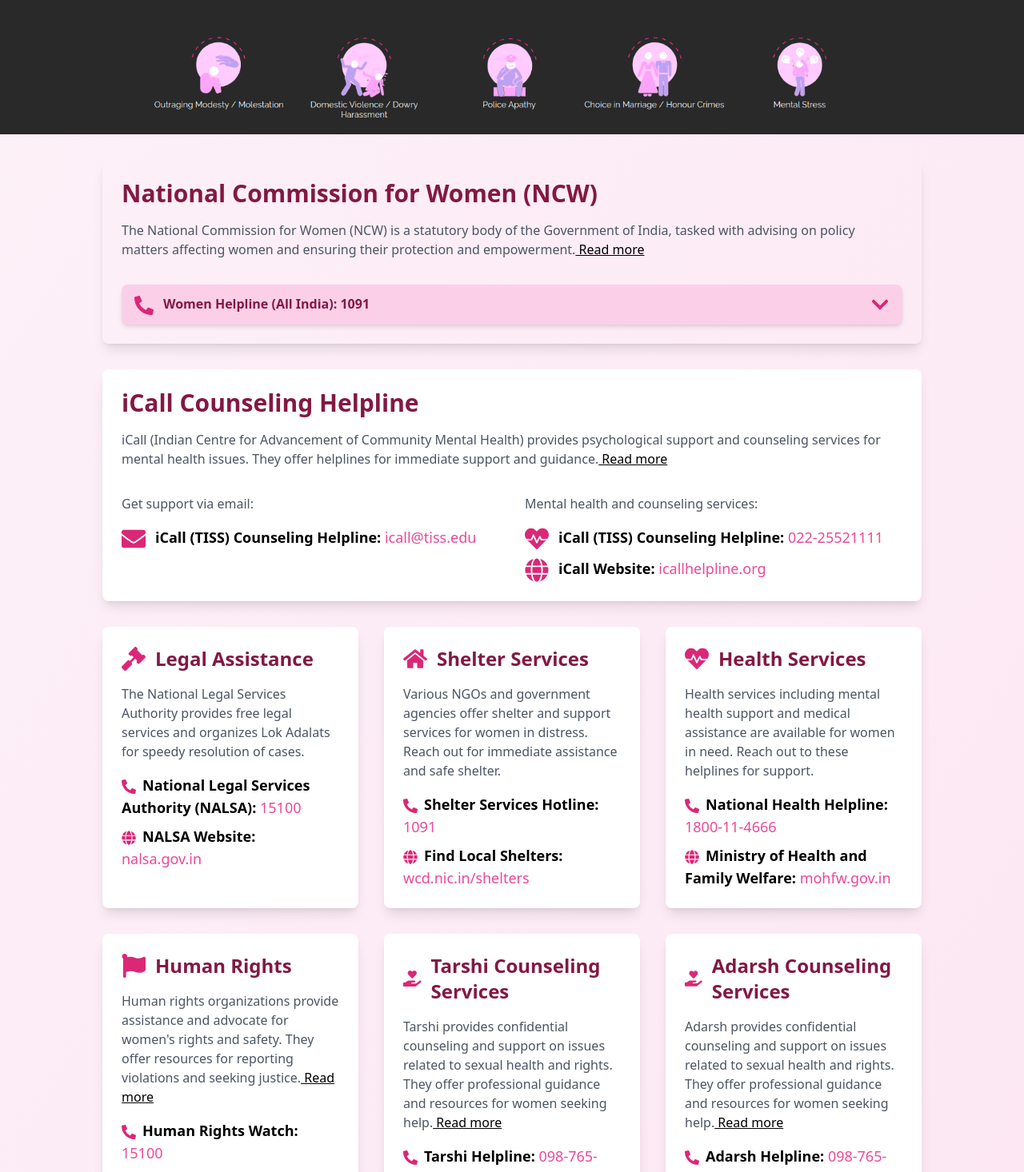
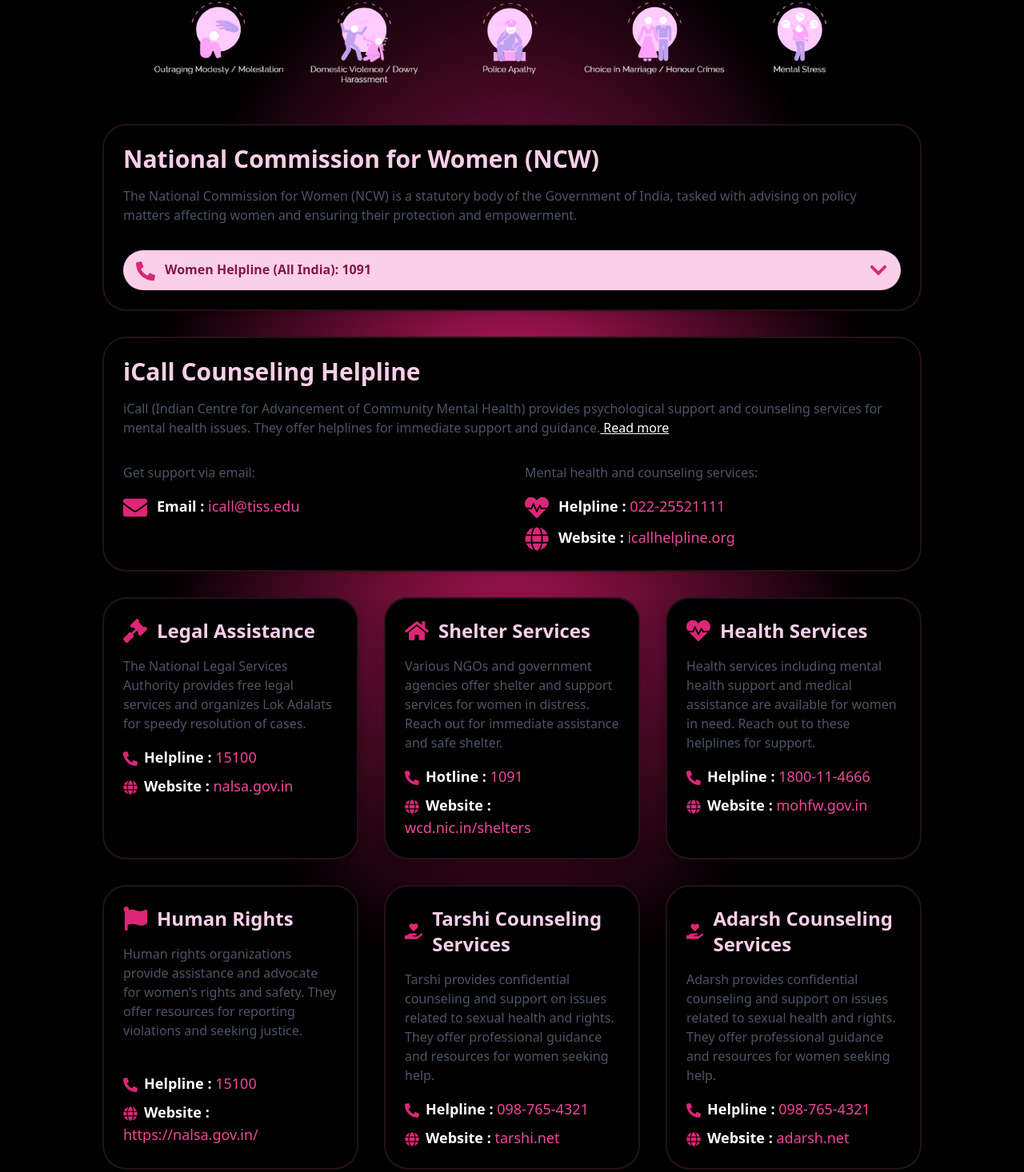
Before and after one commit to KajalDeore04/stree, a React (Vite) app in the folder client/: page /helpline in a window 1280 px wide. Shown: the part 416-1882 px from the top of the page at 80% size. Built offline with nearby package versions, Linux system fonts and the light colour scheme; no server answers.

Commit message:
ui changes

```diff
--- a/client/src/pages/Helpline.jsx
+++ b/client/src/pages/Helpline.jsx
@@ -10,24 +10,22 @@
 
   return (
     <>
-      <div className="min-h-screen w-full bg-gradient-to-br from-pink-50 to-pink-100 py-10">
+      <div className="min-h-screen w-full bg-[radial-gradient(ellipse_at_center,_var(--tw-gradient-stops))] from-pink-700 via-black to-black py-10">
         <div className="max-w-7xl mx-auto text-center py-12">
-          <h1 className="text-4xl font-bold text-pink-900">Women&apos;s Safety & Helpline Services in India</h1>
-          <p className="mt-4 text-lg text-gray-600">
-            A resource page to help women in India get access to emergency contact numbers, legal assistance, counseling services, and much more.
-          </p>
+          <h1 className="text-4xl font-bold text-pink-200">Women&apos;s Safety & Helpline Services in India</h1>
+
         </div>
 
         <img
           src="/issues.png"
-          className="w-full h-auto object-cover mx-auto mb-8"
+          className="w-full h-auto object-cover mx-auto mb-8 "
           alt="Issues"
         />
 
         {/* Helplines */}
-        <div className="max-w-5xl mx-auto p-6 rounded-lg shadow-lg hover:shadow-2xl hover:bg-pink-50 transform transition duration-300 ease-in-out hover:scale-100 mb-8">
+        <div className="border-pink-400 border-2 border-opacity-15 hover:border-opacity-55 rounded-[30px] bg-black max-w-5xl mx-auto p-6  shadow-lg hover:shadow-2xl  transform transition duration-300 ease-in-out hover:scale-100 mb-8">
           <div className=" mb-8">
-            <h2 className="text-3xl font-semibold text-pink-900">National Commission for Women (NCW)</h2>
+            <h2 className="text-3xl font-semibold text-pink-200">National Commission for Women (NCW)</h2>
             <p className="mt-4 text-gray-600">
               The National Commission for Women (NCW) is a statutory body of the Government of India, tasked with advising on policy matters affecting women and ensuring their protection and empowerment.
               <a href="http://www.ncw.nic.in/helplines" className="text-black underline hover:no-underline hover:text-pink-800"> Read more</a>
@@ -35,7 +33,7 @@
           </div>
           <div className="relative">
             <button
-              className="flex items-center justify-between w-full text-left bg-pink-200 px-4 py-3 rounded-lg text-pink-900 font-semibold shadow-md"
+              className="flex items-center justify-between w-full text-left bg-pink-200 px-4 py-3 rounded-[30px] text-pink-900 font-semibold shadow-md"
               onClick={toggleDropdown}
             >
               <span><FaPhoneAlt className="text-pink-600 text-2xl mr-3 inline-block" aria-label="Phone icon" />Women Helpline (All India): 1091</span>
@@ -43,12 +41,12 @@
             </button>
 
             {isDropdownOpen && (
-              <div className="bg-white mt-4 rounded-lg shadow-lg p-4">
+              <div className="bg-black mt-4 rounded-lg shadow-lg p-4">
                 <ul className="space-y-2 text-md">
-                  <li><FaPhoneAlt className="text-gray-600 mr-2 inline-block" /> <strong>National Emergency Number:</strong> <a href="tel:112" className="text-pink-500">112</a></li>
-                  <li><FaPhoneAlt className="text-gray-600 mr-2 inline-block" /> <strong>Police:</strong> <a href="tel:100" className="text-pink-500">100</a></li>
-                  <li><FaPhoneAlt className="text-gray-600 mr-2 inline-block" /> <strong>Delhi Women Helpline:</strong> <a href="tel:181" className="text-pink-500">181</a></li>
-                  <li><FaPhoneAlt className="text-gray-600 mr-2 inline-block" /> <strong>Domestic Abuse Helpline:</strong> <a href="tel:181" className="text-pink-500">181</a></li>
+                  <li><FaPhoneAlt className="text-gray-600 mr-2 inline-block" /> <strong className='text-white' >National Emergency Number:</strong> <a href="tel:112" className="text-pink-500">112</a></li>
+                  <li><FaPhoneAlt className="text-gray-600 mr-2 inline-block" /> <strong className='text-white' >Police:</strong> <a href="tel:100" className="text-pink-500">100</a></li>
+                  <li><FaPhoneAlt className="text-gray-600 mr-2 inline-block" /> <strong className='text-white'>Delhi Women Helpline:</strong> <a href="tel:181" className="text-pink-500">181</a></li>
+                  <li><FaPhoneAlt className="text-gray-600 mr-2 inline-block" /> <strong className='text-white' >Domestic Abuse Helpline:</strong> <a href="tel:181" className="text-pink-500">181</a></li>
                   </ul>
                 <p className="mt-4 text-sm text-gray-400">Other helplines:</p>
                 <ul className="mt-2 space-y-1 text-sm text-gray-400">
@@ -62,26 +60,26 @@
         </div>
 
         {/* Counseling */}
-        <div className="bg-white max-w-5xl mx-auto p-6 rounded-lg shadow-lg hover:shadow-2xl hover:bg-pink-50 transform transition duration-300 ease-in-out hover:scale-100 mb-8">
+        <div className="border-pink-400 border-2 border-opacity-15 hover:border-opacity-55 rounded-[30px] bg-black  max-w-5xl mx-auto p-6  shadow-lg hover:shadow-2xl transform transition duration-300 ease-in-out hover:scale-100 mb-8">
           <div className=" mb-8">
-            <h2 className="text-3xl font-semibold text-pink-900">iCall Counseling Helpline</h2>
+            <h2 className="text-3xl font-semibold text-pink-200">iCall Counseling Helpline</h2>
             <p className="mt-4 text-gray-600">
               iCall (Indian Centre for Advancement of Community Mental Health) provides psychological support and counseling services for mental health issues. They offer helplines for immediate support and guidance.
-              <a href="https://icallhelpline.org" className="text-black underline hover:no-underline hover:text-pink-800"> Read more</a>
+              <a href="https://icallhelpline.org" className="text-white underline hover:no-underline hover:text-pink-800"> Read more</a>
             </p>
           </div>
           <div className="grid grid-cols-1 md:grid-cols-2 lg:grid-cols-2 gap-8">
             <div>
               <p className="text-gray-600">Get support via email:</p>
               <ul className="mt-4 space-y-2 text-lg">
-                <li><strong><FaEnvelope className="text-pink-600 text-3xl mr-3 inline-block" aria-label="Email icon" />iCall (TISS) Counseling Helpline:</strong> <a href="mailto:icall@tiss.edu" className="text-pink-500">icall@tiss.edu</a></li>
+                <li><strong className='text-white' ><FaEnvelope className="text-pink-600 text-3xl mr-3 inline-block" aria-label="Email icon" />Email : </strong> <a href="mailto:icall@tiss.edu" className="text-pink-500">icall@tiss.edu</a></li>
               </ul>
             </div>
             <div>
               <p className="text-gray-600">Mental health and counseling services:</p>
               <ul className="mt-4 space-y-2 text-lg">
-                <li><strong><FaHeartbeat className="text-pink-600 text-3xl mr-3 inline-block" aria-label="Heart icon" />iCall (TISS) Counseling Helpline:</strong> <a href="tel:02225521111" className="text-pink-500">022-25521111</a></li>
-                <li><strong><FaGlobe className="text-pink-600 text-3xl mr-3 inline-block" aria-label="Globe icon" />iCall Website:</strong> <a href="https://icallhelpline.org" className="text-pink-500" target="_blank" rel="noopener noreferrer">icallhelpline.org</a></li>
+                <li><strong className='text-white' ><FaHeartbeat className="text-pink-600 text-3xl mr-3 inline-block" aria-label="Heart icon" />Helpline :</strong> <a href="tel:02225521111" className="text-pink-500">022-25521111</a></li>
+                <li><strong className='text-white' ><FaGlobe className="text-pink-600 text-3xl mr-3 inline-block" aria-label="Globe icon" />Website :</strong> <a href="https://icallhelpline.org" className="text-pink-500" target="_blank" rel="noopener noreferrer">icallhelpline.org</a></li>
               </ul>
             </div>
           </div>
@@ -89,80 +87,80 @@
 
         <div className="max-w-5xl mx-auto grid grid-cols-1 md:grid-cols-2 lg:grid-cols-3 gap-8 mt-8">
           {/* Legal Assistance */}
-          <div className="bg-white p-6 rounded-lg shadow-lg hover:shadow-2xl hover:bg-pink-50 transform transition duration-300 ease-in-out hover:scale-100 mx-auto">
+          <div className="border-pink-400 border-2 border-opacity-15 hover:border-opacity-55 rounded-[30px] bg-black p-6  shadow-lg hover:shadow-2xl  transform transition duration-300 ease-in-out hover:scale-100 mx-auto">
             <div className="flex items-center mb-4">
               <FaGavel className="text-pink-600 text-3xl mr-3" aria-label="Gavel icon" />
-              <h2 className="text-2xl font-semibold text-pink-900">Legal Assistance</h2>
+              <h2 className="text-2xl font-semibold text-pink-200">Legal Assistance</h2>
             </div>
             <p className="text-gray-600">The National Legal Services Authority provides free legal services and organizes Lok Adalats for speedy resolution of cases.</p>
             <ul className="mt-4 space-y-2 text-lg">
-              <li><FaPhoneAlt className="text-pink-600 mr-2 inline-block" /><strong>National Legal Services Authority (NALSA):</strong> <a href="tel:15100" className="text-pink-500">15100</a></li>
-              <li><FaGlobe className="text-pink-600 mr-2 inline-block" /><strong>NALSA Website:</strong> <a href="https://nalsa.gov.in" className="text-pink-500" target="_blank" rel="noopener noreferrer">nalsa.gov.in</a></li>
+              <li><FaPhoneAlt className="text-pink-600 mr-2 inline-block" /><strong className='text-white'>Helpline :</strong> <a href="tel:15100" className="text-pink-500">15100</a></li>
+              <li><FaGlobe className="text-pink-600 mr-2 inline-block" /><strong className='text-white'>Website :</strong> <a href="https://nalsa.gov.in" className="text-pink-500" target="_blank" rel="noopener noreferrer">nalsa.gov.in</a></li>
             </ul>
           </div>
 
           {/* Shelter Services */}
-          <div className="bg-white p-6 rounded-lg shadow-lg hover:shadow-2xl hover:bg-pink-50 transform transition duration-300 ease-in-out hover:scale-100 mx-auto">
+          <div className="border-pink-400 border-2 border-opacity-15 hover:border-opacity-55 rounded-[30px] bg-black p-6  shadow-lg hover:shadow-2xl transform transition duration-300 ease-in-out hover:scale-100 mx-auto">
             <div className="flex items-center mb-4">
               <FaHome className="text-pink-600 text-3xl mr-3" aria-label="Home icon" />
-              <h2 className="text-2xl font-semibold text-pink-900">Shelter Services</h2>
+              <h2 className="text-2xl font-semibold text-pink-200">Shelter Services</h2>
             </div>
             <p className="text-gray-600">Various NGOs and government agencies offer shelter and support services for women in distress. Reach out for immediate assistance and safe shelter.</p>
             <ul className="mt-4 space-y-2 text-lg">
-              <li><FaPhoneAlt className="text-pink-600 mr-2 inline-block" /><strong>Shelter Services Hotline:</strong> <a href="tel:1091" className="text-pink-500">1091</a></li>
-              <li><FaGlobe className="text-pink-600 mr-2 inline-block" /><strong>Find Local Shelters:</strong> <a href="https://www.wcd.nic.in/shelters" className="text-pink-500" target="_blank" rel="noopener noreferrer">wcd.nic.in/shelters</a></li>
+              <li><FaPhoneAlt className="text-pink-600 mr-2 inline-block" /><strong className='text-white'>Hotline :</strong> <a href="tel:1091" className="text-pink-500">1091</a></li>
+              <li><FaGlobe className="text-pink-600 mr-2 inline-block" /><strong className='text-white'>Website :</strong> <a href="https://www.wcd.nic.in/shelters" className="text-pink-500" target="_blank" rel="noopener noreferrer">wcd.nic.in/shelters</a></li>
             </ul>
           </div>
 
           {/* Health Services */}
-          <div className="bg-white p-6 rounded-lg shadow-lg hover:shadow-2xl hover:bg-pink-50 transform transition duration-300 ease-in-out hover:scale-100 mx-auto">
+          <div className="border-pink-400 border-2 border-opacity-15 hover:border-opacity-55 rounded-[30px] bg-black p-6  shadow-lg hover:shadow-2xl  transform transition duration-300 ease-in-out hover:scale-100 mx-auto">
             <div className="flex items-center mb-4">
               <FaHeartbeat className="text-pink-600 text-3xl mr-3" aria-label="Heartbeat icon" />
-              <h2 className="text-2xl font-semibold text-pink-900">Health Services</h2>
+              <h2 className="text-2xl font-semibold text-pink-200">Health Services</h2>
             </div>
             <p className="text-gray-600">Health services including mental health support and medical assistance are available for women in need. Reach out to these helplines for support.</p>
             <ul className="mt-4 space-y-2 text-lg">
-              <li><FaPhoneAlt className="text-pink-600 mr-2 inline-block" /><strong>National Health Helpline:</strong> <a href="tel:1800114666" className="text-pink-500">1800-11-4666</a></li>
-              <li><FaGlobe className="text-pink-600 mr-2 inline-block" /><strong>Ministry of Health and Family Welfare:</strong> <a href="https://www.mohfw.gov.in" className="text-pink-500" target="_blank" rel="noopener noreferrer">mohfw.gov.in</a></li>
+              <li><FaPhoneAlt className="text-pink-600 mr-2 inline-block" /><strong className='text-white'>Helpline :</strong> <a href="tel:1800114666" className="text-pink-500">1800-11-4666</a></li>
+              <li><FaGlobe className="text-pink-600 mr-2 inline-block" /><strong className='text-white'>Website :</strong> <a href="https://www.mohfw.gov.in" className="text-pink-500" target="_blank" rel="noopener noreferrer">mohfw.gov.in</a></li>
             </ul>
           </div>
 
            {/* Human Rights */}
-        <div className="bg-white p-6 rounded-lg shadow-lg hover:shadow-2xl hover:bg-pink-50 transform transition duration-300 ease-in-out hover:scale-100 mx-auto mb-8">
+        <div className="border-pink-400 border-2 border-opacity-15 hover:border-opacity-55 rounded-[30px] bg-black p-6 shadow-lg hover:shadow-2xl  transform transition duration-300 ease-in-out hover:scale-100 mx-auto mb-8">
           <div className="flex items-center mb-4">
             <FaFlag className="text-pink-600 text-3xl mr-3" aria-label="Flag icon" />
-            <h2 className="text-2xl font-semibold text-pink-900">Human Rights</h2>
+            <h2 className="text-2xl font-semibold text-pink-200">Human Rights</h2>
           </div>
           <p className="text-gray-600">Human rights organizations provide assistance and advocate for women&apos;s rights and safety. They offer resources for reporting violations and seeking justice.<a href="https://nalsa.gov.in/" className="text-black underline hover:no-underline hover:text-pink-800" target="_blank" rel="noopener noreferrer"> Read more</a></p>
           <ul className="mt-4 space-y-2 text-lg">
-            <li><FaPhoneAlt className="text-pink-600 mr-2 inline-block" /><strong>Human Rights Watch:</strong> <a href="tel:15100" className="text-pink-500">15100</a></li>
-            <li><FaGlobe className="text-pink-600 mr-2 inline-block" /><strong>Human Rights Watch Website:</strong> <a href="https://nalsa.gov.in/" className="text-pink-500" target="_blank" rel="noopener noreferrer">https://nalsa.gov.in/</a></li>
+            <li><FaPhoneAlt className="text-pink-600 mr-2 inline-block" /><strong className='text-white'>Helpline :</strong> <a href="tel:15100" className="text-pink-500">15100</a></li>
+            <li><FaGlobe className="text-pink-600 mr-2 inline-block" /><strong className='text-white'>Website :</strong> <a href="https://nalsa.gov.in/" className="text-pink-500" target="_blank" rel="noopener noreferrer">https://nalsa.gov.in/</a></li>
           </ul>
         </div>
 
         {/* Tarshi Counseling */}
-        <div className="bg-white p-6 rounded-lg shadow-lg hover:shadow-2xl hover:bg-pink-50 transform transition duration-300 ease-in-out hover:scale-100 mx-auto mb-8">
+        <div className="border-pink-400 border-2 border-opacity-15 hover:border-opacity-55 rounded-[30px] bg-black p-6  shadow-lg hover:shadow-2xl  transform transition duration-300 ease-in-out hover:scale-100 mx-auto mb-8">
           <div className="flex items-center mb-4">
             <FaHandHoldingHeart className="text-pink-600 text-3xl mr-3" aria-label="Heart icon" />
-            <h2 className="text-2xl font-semibold text-pink-900">Tarshi Counseling Services</h2>
+            <h2 className="text-2xl font-semibold text-pink-200">Tarshi Counseling Services</h2>
           </div>
           <p className="text-gray-600">Tarshi provides confidential counseling and support on issues related to sexual health and rights. They offer professional guidance and resources for women seeking help.<a href="http://www.tarshi.net" className="text-black underline hover:no-underline hover:text-pink-800" target="_blank" rel="noopener noreferrer"> Read more</a></p>
           <ul className="mt-4 space-y-2 text-lg">
-            <li><FaPhoneAlt className="text-pink-600 mr-2 inline-block" /><strong>Tarshi Helpline:</strong> <a href="tel:0987654321" className="text-pink-500">098-765-4321</a></li>
-            <li><FaGlobe className="text-pink-600 mr-2 inline-block" /><strong>Tarshi Website:</strong> <a href="https://tarshi.net" className="text-pink-500" target="_blank" rel="noopener noreferrer">tarshi.net</a></li>
+            <li><FaPhoneAlt className="text-pink-600 mr-2 inline-block" /><strong className='text-white'>Helpline :</strong> <a href="tel:0987654321" className="text-pink-500">098-765-4321</a></li>
+            <li><FaGlobe className="text-pink-600 mr-2 inline-block" /><strong className='text-white'>Website :</strong> <a href="https://tarshi.net" className="text-pink-500" target="_blank" rel="noopener noreferrer">tarshi.net</a></li>
           </ul>
         </div>
 
         {/* Tarshi Counseling */}
-        <div className="bg-white p-6 rounded-lg shadow-lg hover:shadow-2xl hover:bg-pink-50 transform transition duration-300 ease-in-out hover:scale-100 mx-auto mb-8">
+        <div className="border-pink-400 border-2 border-opacity-15 hover:border-opacity-55 rounded-[30px] bg-black p-6  shadow-lg hover:shadow-2xl  transform transition duration-300 ease-in-out hover:scale-100 mx-auto mb-8">
           <div className="flex items-center mb-4">
             <FaHandHoldingHeart className="text-pink-600 text-3xl mr-3" aria-label="Heart icon" />
-            <h2 className="text-2xl font-semibold text-pink-900">Adarsh Counseling Services</h2>
+            <h2 className="text-2xl font-semibold text-pink-200">Adarsh Counseling Services</h2>
           </div>
           <p className="text-gray-600">Adarsh provides confidential counseling and support on issues related to sexual health and rights. They offer professional guidance and resources for women seeking help.<a href="http://www.tarshi.net" className="text-black underline hover:no-underline hover:text-pink-800" target="_blank" rel="noopener noreferrer"> Read more</a></p>
           <ul className="mt-4 space-y-2 text-lg">
-            <li><FaPhoneAlt className="text-pink-600 mr-2 inline-block" /><strong>Adarsh Helpline:</strong> <a href="tel:0987654321" className="text-pink-500">098-765-4321</a></li>
-            <li><FaGlobe className="text-pink-600 mr-2 inline-block" /><strong>Adarsh Website:</strong> <a href="https://tarshi.net" className="text-pink-500" target="_blank" rel="noopener noreferrer">adarsh.net</a></li>
+            <li><FaPhoneAlt className="text-pink-600 mr-2 inline-block" /><strong className='text-white'>Helpline :</strong> <a href="tel:0987654321" className="text-pink-500">098-765-4321</a></li>
+            <li><FaGlobe className="text-pink-600 mr-2 inline-block" /><strong className='text-white'>Website :</strong> <a href="https://tarshi.net" className="text-pink-500" target="_blank" rel="noopener noreferrer">adarsh.net</a></li>
           </ul>
         </div>
         </div>
```
Also changed, not shown: client/public/issues.png.
